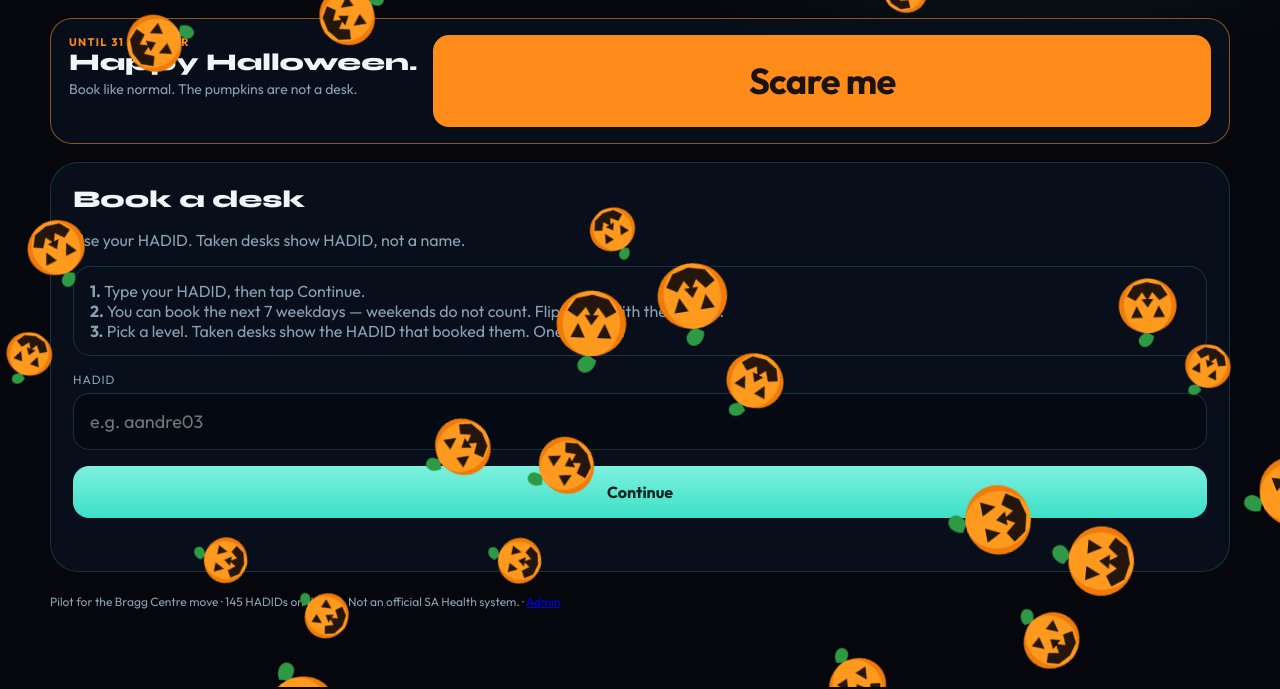
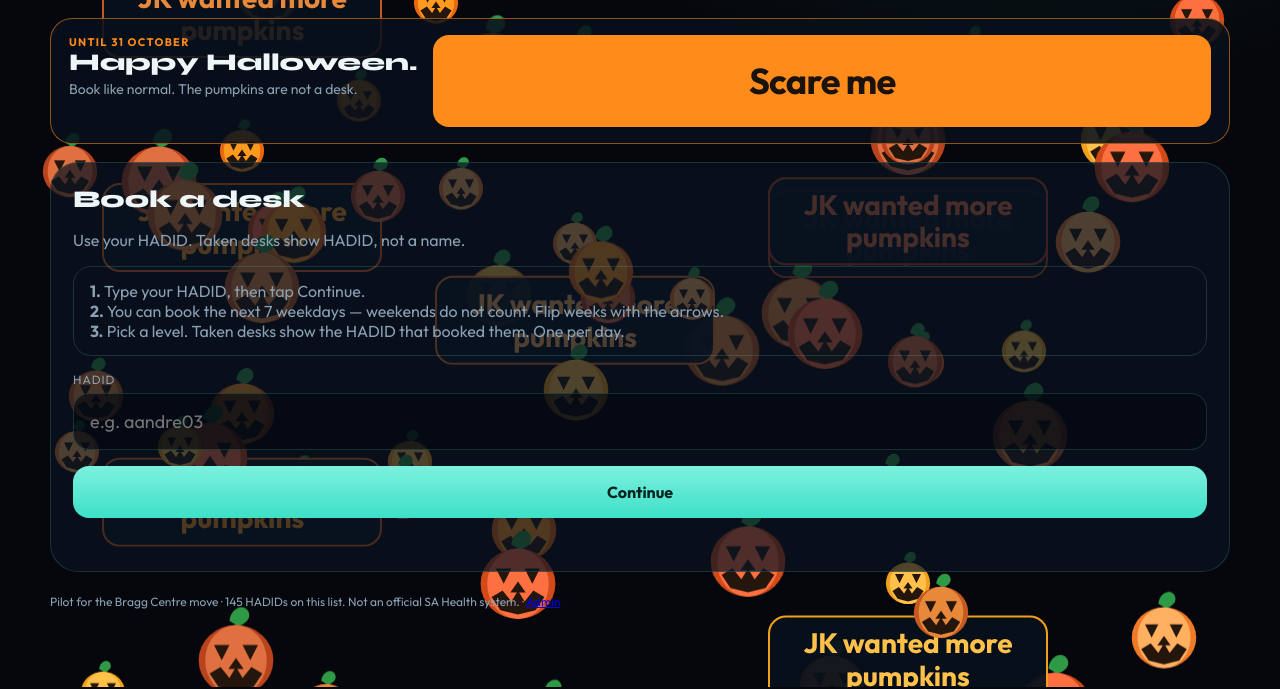
Before and after one commit to BobbySimmonds/bragg-l7-plan, a website: page index.html in a window 1280 px wide. Shown: the part 113-802 px from the top of the page. Drawn offline with Linux system fonts and the light colour scheme; no server answers.

Commit message:
Add more pumpkins and the JK bubbles on the live site.
Eighty-two pumpkins in a few oranges, behind the booking controls, with a readable note that JK wanted more.

```diff
--- a/halloween.js
+++ b/halloween.js
@@ -122,18 +122,30 @@
   var timers = [];
 
   function jack(i) {
-    var size = 54 + (i % 3) * 14;
-    var left = (i * 41) % 100;
-    var delay = ((i * 17) % 90) / 10;
-    var duration = 9 + (i % 8);
-    return '<svg class="pumpkin" viewBox="0 0 80 96" aria-hidden="true" style="left:' + left + '%;width:' + size + 'px;height:' + (size * 1.2) + 'px;animation-delay:-' + delay + 's;animation-duration:' + duration + 's"><path d="M34 22c2-14 16-16 18-6 1 6-6 10-10 11" fill="#2f9a46"/><ellipse cx="40" cy="58" rx="34" ry="32" fill="#f07a0a"/><ellipse cx="40" cy="58" rx="28" ry="32" fill="#ff9a1f"/><polygon points="20,44 34,44 27,58" fill="#24160c"/><polygon points="46,44 60,44 53,58" fill="#24160c"/><polygon points="40,56 33,66 47,66" fill="#24160c"/><polygon points="16,70 26,64 34,74 40,64 46,74 54,64 64,70 56,82 40,86 24,82" fill="#24160c"/></svg>';
+    var tones = [
+      ["#e86810", "#ff9a1f"],
+      ["#d24a18", "#ff7040"],
+      ["#f0a01a", "#ffc14a"],
+      ["#c45a22", "#e8883a"],
+      ["#ef7a28", "#ffb060"],
+      ["#b8431c", "#e07040"]
+    ];
+    var tone = tones[i % tones.length];
+    var bubble = i % 7 === 0;
+    var left = bubble ? 8 + (i % 3) * 26 : 2 + ((i * 17) % 90);
+    var delay = (i * 1.7) % 22;
+    var duration = 16 + (i % 5) * 2;
+    var size = 52 + (i % 4) * 12;
+    var svg = '<svg class="pumpkin" viewBox="0 0 80 96" aria-hidden="true" style="width:' + size + 'px;height:' + (size * 1.2) + 'px"><path d="M34 22c2-14 16-16 18-6 1 6-6 10-10 11" fill="#2f9a46"/><ellipse cx="40" cy="58" rx="34" ry="32" fill="' + tone[0] + '"/><ellipse cx="40" cy="58" rx="28" ry="32" fill="' + tone[1] + '"/><polygon points="20,44 34,44 27,58" fill="#24160c"/><polygon points="46,44 60,44 53,58" fill="#24160c"/><polygon points="40,56 33,66 47,66" fill="#24160c"/><polygon points="16,70 26,64 34,74 40,64 46,74 54,64 64,70 56,82 40,86 24,82" fill="#24160c"/></svg>';
+    var talk = bubble ? '<span class="jk-bubble" style="color:' + tone[1] + ';border-color:' + tone[0] + '">JK wanted more pumpkins</span>' : "";
+    return '<div class="pumpkin-drop" style="left:' + left + '%;animation-delay:-' + delay + 's;animation-duration:' + duration + 's">' + svg + talk + "</div>";
   }
 
   function mountBanner() {
     var root = document.getElementById("occasion");
     if (!root) return;
     var html = '<div class="pumpkins" aria-hidden="true">';
-    for (var i = 0; i < 26; i++) html += jack(i);
+    for (var i = 0; i < 82; i++) html += jack(i);
     html += '</div><div class="bday-banner"><div><div class="bday-kicker">Until 31 October</div><div class="bday-title">Happy Halloween.</div><p class="bday-joke">Book like normal. The pumpkins are not a desk.</p></div><button type="button" class="scare-btn scare-hero" id="scareMe">Scare me</button></div>';
     root.innerHTML = html;
     document.getElementById("scareMe").onclick = function () { nextScare(false); };
--- a/index.html
+++ b/index.html
@@ -71,8 +71,12 @@ footer{margin-top:22px;color:var(--muted);font-size:12px}
 .bday-kicker{color:#ff8c1a;font-size:11px;letter-spacing:.12em;text-transform:uppercase;font-weight:700}
 .bday-title{font-family:Syne,sans-serif;font-size:24px;line-height:1.15}
 .bday-joke{margin:4px 0 0;color:var(--muted);font-size:14px}
-.pumpkins{position:fixed;inset:0;pointer-events:none;z-index:30;overflow:hidden}
-.pumpkin{position:absolute;top:-48px;animation:bday-fall linear infinite;overflow:visible}
+.wrap>.top,.wrap>section,.wrap>footer,.bday-banner{position:relative;z-index:2}
+.pumpkins{position:fixed;inset:0;pointer-events:none;z-index:1;overflow:hidden}
+.pumpkin-drop{position:absolute;top:0;display:flex;flex-direction:column;align-items:center;gap:8px;animation:pumpkin-drift linear infinite}
+.pumpkin{display:block;overflow:visible}
+.jk-bubble{max-width:280px;padding:10px 14px;border:2px solid;border-radius:18px;background:rgba(8,16,28,.94);font:800 28px/1.15 Outfit,sans-serif;text-align:center}
+@keyframes pumpkin-drift{from{transform:translateY(-18vh)}to{transform:translateY(130vh)}}
 .scare-btn{border:0;border-radius:999px;padding:12px 18px;font:700 14px Outfit,sans-serif;color:#1a120c;background:#ff8c1a;cursor:pointer}
 .scare-hero{flex:1 1 280px;align-self:stretch;min-height:92px;border-radius:16px;padding:18px 28px;font-size:clamp(26px,3vw,36px);letter-spacing:-.02em}
 .scare-quiet{border:1px solid rgba(238,246,248,.35);border-radius:999px;padding:12px 18px;font:600 14px Outfit,sans-serif;color:#eef6f8;background:transparent;cursor:pointer}
@@ -93,7 +97,7 @@ footer{margin-top:22px;color:var(--muted);font-size:12px}
 @keyframes term-blink{50%{opacity:0}}
 @keyframes gotya-pop{from{transform:scale(.6);opacity:0}to{transform:none;opacity:1}}
 @keyframes scare-dip{from{background:#000}to{background:rgba(2,2,4,.92)}}
-@media(prefers-reduced-motion:reduce){.pumpkin{animation:none}}
+@media(prefers-reduced-motion:reduce){.pumpkin-drop{animation:none}}
 @media(min-width:900px){
   .book-layout{grid-template-columns:minmax(240px,.85fr) minmax(0,1.7fr)}
   .mine{order:0;position:sticky;top:16px}
@@ -147,5 +151,5 @@ footer{margin-top:22px;color:var(--muted);font-size:12px}
 </div>
 <link rel="preload" as="image" href="/gotya.jpg">
 <script src="/book.js?v=20261018roster"></script>
-<script src="/halloween.js?v=20261018"></script>
+<script src="/halloween.js?v=20261019p82"></script>
 </body></html>
```
